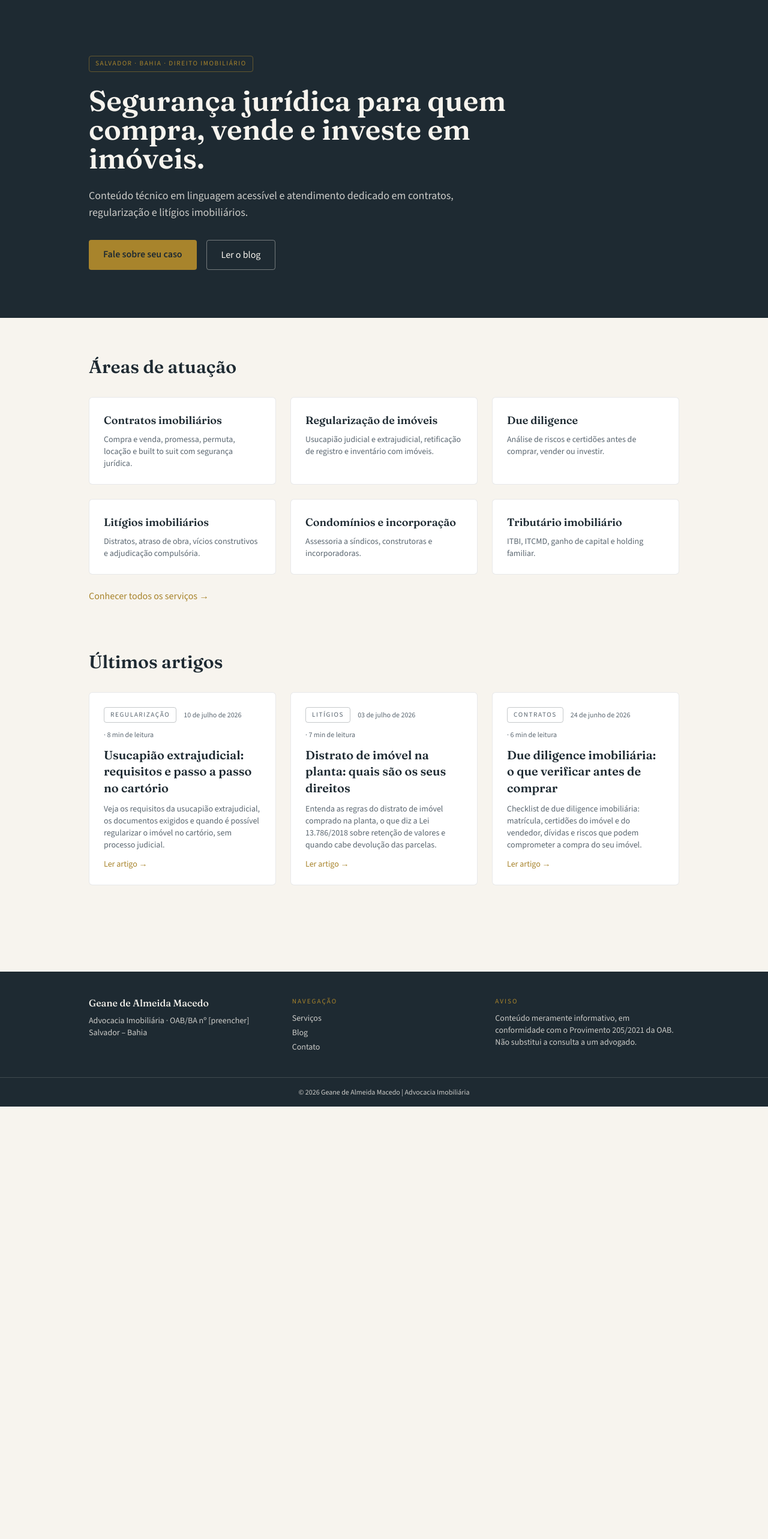
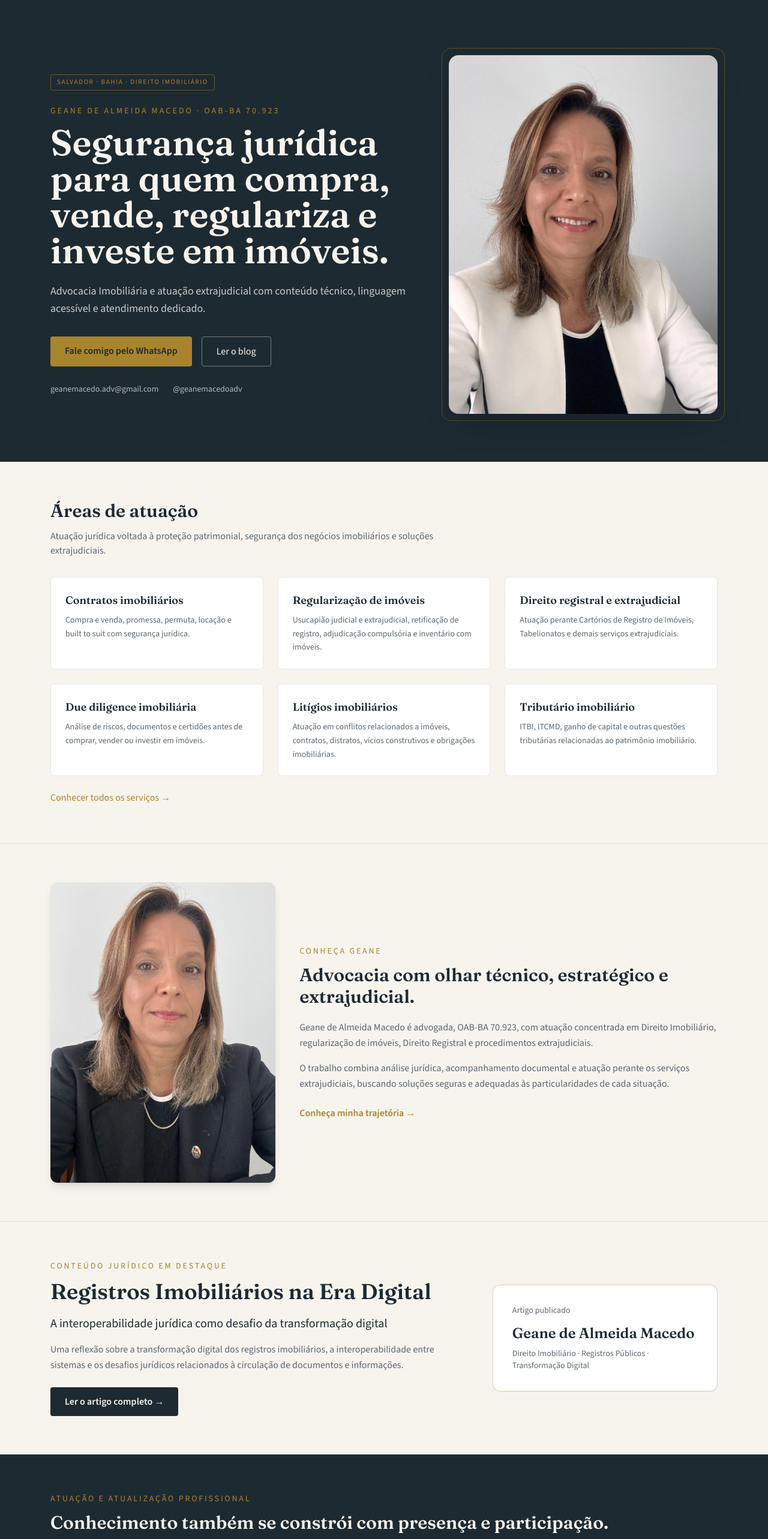
Before and after one commit to geanemacedoadv-design/blog, a Next.js app: page / in a window 1280 px wide. Shown: the part 60-2626 px from the top of the page at 60% size. Before the commit the page ends 1905 px from the top, so only its background shows below. Built offline with nearby package versions, Linux system fonts and the light colour scheme.

Commit message:
Update page.tsx

```diff
--- a/app/page.tsx
+++ b/app/page.tsx
@@ -4,57 +4,347 @@
 
 const areas = [
   ['Contratos imobiliários', 'Compra e venda, promessa, permuta, locação e built to suit com segurança jurídica.'],
-  ['Regularização de imóveis', 'Usucapião judicial e extrajudicial, retificação de registro e inventário com imóveis.'],
-  ['Due diligence', 'Análise de riscos e certidões antes de comprar, vender ou investir.'],
-  ['Litígios imobiliários', 'Distratos, atraso de obra, vícios construtivos e adjudicação compulsória.'],
-  ['Condomínios e incorporação', 'Assessoria a síndicos, construtoras e incorporadoras.'],
-  ['Tributário imobiliário', 'ITBI, ITCMD, ganho de capital e holding familiar.']
+  ['Regularização de imóveis', 'Usucapião judicial e extrajudicial, retificação de registro, adjudicação compulsória e inventário com imóveis.'],
+  ['Direito registral e extrajudicial', 'Atuação perante Cartórios de Registro de Imóveis, Tabelionatos e demais serviços extrajudiciais.'],
+  ['Due diligence imobiliária', 'Análise de riscos, documentos e certidões antes de comprar, vender ou investir em imóveis.'],
+  ['Litígios imobiliários', 'Atuação em conflitos relacionados a imóveis, contratos, distratos, vícios construtivos e obrigações imobiliárias.'],
+  ['Tributário imobiliário', 'ITBI, ITCMD, ganho de capital e outras questões tributárias relacionadas ao patrimônio imobiliário.']
 ];
 
 export default function Home() {
   const posts = getAllPosts().slice(0, 3);
+
   return (
     <>
+      {/* HERO */}
       <section className="bg-tinta text-pergaminho">
-        <div className="mx-auto max-w-5xl px-5 py-20">
-          <p className="selo !text-latao !border-latao/50 mb-6">Salvador · Bahia · Direito Imobiliário</p>
-          <h1 className="font-display text-4xl md:text-5xl font-semibold leading-tight max-w-3xl">
-            Segurança jurídica para quem compra, vende e investe em imóveis.
-          </h1>
-          <p className="mt-6 max-w-2xl text-pergaminho/80 text-lg">
-            Conteúdo técnico em linguagem acessível e atendimento dedicado em contratos,
-            regularização e litígios imobiliários.
-          </p>
-          <div className="mt-8 flex gap-4">
-            <Link href="/contato/" className="bg-latao text-tinta font-semibold px-6 py-3 rounded hover:bg-latao/90">
-              Fale sobre seu caso
-            </Link>
-            <Link href="/blog/" className="border border-pergaminho/40 px-6 py-3 rounded hover:border-latao hover:text-latao">
-              Ler o blog
-            </Link>
+        <div className="mx-auto max-w-6xl px-5 py-16 md:py-20">
+          <div className="grid items-center gap-12 md:grid-cols-[1.15fr_0.85fr]">
+
+            <div>
+              <p className="selo !text-latao !border-latao/50 mb-6">
+                Salvador · Bahia · Direito Imobiliário
+              </p>
+
+              <p className="mb-3 text-sm uppercase tracking-[0.22em] text-latao">
+                Geane de Almeida Macedo · OAB-BA 70.923
+              </p>
+
+              <h1 className="font-display text-4xl md:text-5xl lg:text-6xl font-semibold leading-tight">
+                Segurança jurídica para quem compra, vende, regulariza e investe em imóveis.
+              </h1>
+
+              <p className="mt-6 max-w-2xl text-pergaminho/80 text-lg leading-relaxed">
+                Advocacia Imobiliária e atuação extrajudicial com conteúdo técnico,
+                linguagem acessível e atendimento dedicado.
+              </p>
+
+              <div className="mt-8 flex flex-wrap gap-4">
+                <a
+                  href="https://wa.me/5571996396622"
+                  target="_blank"
+                  rel="noopener noreferrer"
+                  className="bg-latao text-tinta font-semibold px-6 py-3 rounded hover:bg-latao/90"
+                >
+                  Fale comigo pelo WhatsApp
+                </a>
+
+                <Link
+                  href="/blog/"
+                  className="border border-pergaminho/40 px-6 py-3 rounded hover:border-latao hover:text-latao"
+                >
+                  Ler o blog
+                </Link>
+              </div>
+
+              <div className="mt-7 flex flex-wrap gap-x-6 gap-y-2 text-sm text-pergaminho/70">
+                <a
+                  href="mailto:geanemacedo.adv@gmail.com"
+                  className="hover:text-latao"
+                >
+                  geanemacedo.adv@gmail.com
+                </a>
+
+                <a
+                  href="https://www.instagram.com/geanemacedoadv/"
+                  target="_blank"
+                  rel="noopener noreferrer"
+                  className="hover:text-latao"
+                >
+                  @geanemacedoadv
+                </a>
+              </div>
+            </div>
+
+            <div className="flex justify-center md:justify-end">
+              <div className="relative max-w-md">
+                <div className="absolute -inset-3 rounded-2xl border border-latao/40"></div>
+
+                <img
+                  src="/GEANE%20PERFIL.jpeg"
+                  alt="Geane de Almeida Macedo, advogada"
+                  className="relative w-full rounded-2xl object-cover shadow-2xl"
+                />
+              </div>
+            </div>
+
           </div>
         </div>
       </section>
 
-      <section className="mx-auto max-w-5xl px-5 py-16">
-        <h2 className="font-display text-3xl font-semibold mb-8">Áreas de atuação</h2>
+      {/* ÁREAS DE ATUAÇÃO */}
+      <section className="mx-auto max-w-6xl px-5 py-16">
+        <h2 className="font-display text-3xl font-semibold mb-3">
+          Áreas de atuação
+        </h2>
+
+        <p className="max-w-2xl text-grafite mb-8">
+          Atuação jurídica voltada à proteção patrimonial, segurança dos negócios
+          imobiliários e soluções extrajudiciais.
+        </p>
+
         <div className="grid gap-6 md:grid-cols-3">
           {areas.map(([t, d]) => (
-            <div key={t} className="bg-white border border-tinta/10 rounded-md p-6">
-              <h3 className="font-display text-lg font-semibold mb-2">{t}</h3>
-              <p className="text-sm text-grafite">{d}</p>
+            <div
+              key={t}
+              className="bg-white border border-tinta/10 rounded-md p-6 hover:border-latao/60 transition"
+            >
+              <h3 className="font-display text-lg font-semibold mb-2">
+                {t}
+              </h3>
+
+              <p className="text-sm text-grafite leading-relaxed">
+                {d}
+              </p>
             </div>
           ))}
         </div>
-        <Link href="/servicos/" className="inline-block mt-6 text-latao hover:text-argila">
+
+        <Link
+          href="/servicos/"
+          className="inline-block mt-6 text-latao hover:text-argila"
+        >
           Conhecer todos os serviços →
         </Link>
       </section>
 
-      <section className="mx-auto max-w-5xl px-5 py-4 pb-16">
-        <h2 className="font-display text-3xl font-semibold mb-8">Últimos artigos</h2>
+      {/* SOBRE GEANE */}
+      <section className="bg-pergaminho border-y border-tinta/10">
+        <div className="mx-auto max-w-6xl px-5 py-16">
+          <div className="grid items-center gap-10 md:grid-cols-[0.7fr_1.3fr]">
+
+            <div className="flex justify-center">
+              <img
+                src="/GEANE%20OAB.jpeg"
+                alt="Geane de Almeida Macedo, advogada"
+                className="w-full max-w-sm rounded-xl object-cover shadow-lg"
+              />
+            </div>
+
+            <div>
+              <p className="text-sm uppercase tracking-[0.2em] text-latao mb-3">
+                Conheça Geane
+              </p>
+
+              <h2 className="font-display text-3xl font-semibold mb-5">
+                Advocacia com olhar técnico, estratégico e extrajudicial.
+              </h2>
+
+              <p className="text-grafite leading-relaxed mb-4">
+                Geane de Almeida Macedo é advogada, OAB-BA 70.923, com atuação
+                concentrada em Direito Imobiliário, regularização de imóveis,
+                Direito Registral e procedimentos extrajudiciais.
+              </p>
+
+              <p className="text-grafite leading-relaxed mb-6">
+                O trabalho combina análise jurídica, acompanhamento documental
+                e atuação perante os serviços extrajudiciais, buscando soluções
+                seguras e adequadas às particularidades de cada situação.
+              </p>
+
+              <Link
+                href="/sobre/"
+                className="text-latao font-semibold hover:text-argila"
+              >
+                Conheça minha trajetória →
+              </Link>
+            </div>
+
+          </div>
+        </div>
+      </section>
+
+      {/* ARTIGO EM DESTAQUE */}
+      <section className="mx-auto max-w-6xl px-5 py-16">
+        <div className="grid gap-10 md:grid-cols-[1.3fr_0.7fr] items-center">
+
+          <div>
+            <p className="text-sm uppercase tracking-[0.2em] text-latao mb-3">
+              Conteúdo jurídico em destaque
+            </p>
+
+            <h2 className="font-display text-3xl md:text-4xl font-semibold mb-5">
+              Registros Imobiliários na Era Digital
+            </h2>
+
+            <p className="text-xl font-medium text-tinta mb-4">
+              A interoperabilidade jurídica como desafio da transformação digital
+            </p>
+
+            <p className="text-grafite leading-relaxed mb-6">
+              Uma reflexão sobre a transformação digital dos registros
+              imobiliários, a interoperabilidade entre sistemas e os desafios
+              jurídicos relacionados à circulação de documentos e informações.
+            </p>
+
+            <a
+              href="https://juridicocerto.com/p/geane-de-almeida-ma/artigos/registros-imobiliarios-na-era-digital-a-interoperabilidade-juridica-como-desafio-da-transformacao-digital-7916"
+              target="_blank"
+              rel="noopener noreferrer"
+              className="inline-block bg-tinta text-pergaminho font-semibold px-6 py-3 rounded hover:bg-tinta/90"
+            >
+              Ler o artigo completo →
+            </a>
+          </div>
+
+          <div className="border border-latao/40 rounded-xl p-8 bg-white">
+            <p className="text-sm text-grafite mb-3">
+              Artigo publicado
+            </p>
+
+            <p className="font-display text-2xl font-semibold">
+              Geane de Almeida Macedo
+            </p>
+
+            <p className="mt-2 text-sm text-grafite">
+              Direito Imobiliário · Registros Públicos · Transformação Digital
+            </p>
+          </div>
+
+        </div>
+      </section>
+
+      {/* ATUAÇÃO E ATUALIZAÇÃO */}
+      <section className="bg-tinta text-pergaminho">
+        <div className="mx-auto max-w-6xl px-5 py-16">
+
+          <p className="text-sm uppercase tracking-[0.2em] text-latao mb-3">
+            Atuação e atualização profissional
+          </p>
+
+          <h2 className="font-display text-3xl font-semibold mb-8">
+            Conhecimento também se constrói com presença e participação.
+          </h2>
+
+          <div className="grid gap-6 md:grid-cols-3">
+
+            <div>
+              <img
+                src="/Cong%20Ibradim%20Nordeste%20-%20Recife.jpg"
+                alt="Geane de Almeida Macedo no Congresso IBRADIM Nordeste"
+                className="w-full h-64 object-cover rounded-lg"
+              />
+              <p className="mt-3 text-sm text-pergaminho/80">
+                Congresso IBRADIM Nordeste
+              </p>
+            </div>
+
+            <div>
+              <img
+                src="/ibrADIM.jpg"
+                alt="Geane de Almeida Macedo em evento do IBRADIM"
+                className="w-full h-64 object-cover rounded-lg"
+              />
+              <p className="mt-3 text-sm text-pergaminho/80">
+                Atualização e Direito Imobiliário
+              </p>
+            </div>
+
+            <div>
+              <img
+                src="/TJ%20BA%20MULHERES.jpeg"
+                alt="Geane de Almeida Macedo em evento no Tribunal de Justiça da Bahia"
+                className="w-full h-64 object-cover rounded-lg"
+              />
+              <p className="mt-3 text-sm text-pergaminho/80">
+                Participação institucional
+              </p>
+            </div>
+
+          </div>
+        </div>
+      </section>
+
+      {/* ÚLTIMOS ARTIGOS */}
+      <section className="mx-auto max-w-6xl px-5 py-16">
+        <h2 className="font-display text-3xl font-semibold mb-8">
+          Últimos artigos
+        </h2>
+
         <div className="grid gap-6 md:grid-cols-3">
-          {posts.map(p => <PostCard key={p.slug} post={p} />)}
+          {posts.map(p => (
+            <PostCard key={p.slug} post={p} />
+          ))}
+        </div>
+
+        <Link
+          href="/blog/"
+          className="inline-block mt-6 text-latao hover:text-argila"
+        >
+          Ver todos os artigos →
+        </Link>
+      </section>
+
+      {/* CONTATO */}
+      <section className="bg-pergaminho border-t border-tinta/10">
+        <div className="mx-auto max-w-6xl px-5 py-14 text-center">
+
+          <p className="text-sm uppercase tracking-[0.2em] text-latao mb-3">
+            Entre em contato
+          </p>
+
+          <h2 className="font-display text-3xl font-semibold mb-4">
+            Vamos conversar sobre o seu caso?
+          </h2>
+
+          <p className="max-w-2xl mx-auto text-grafite mb-7">
+            Para informações sobre Direito Imobiliário, regularização de
+            imóveis e procedimentos extrajudiciais, entre em contato.
+          </p>
+
+          <div className="flex flex-wrap justify-center gap-4">
+
+            <a
+              href="https://wa.me/5571996396622"
+              target="_blank"
+              rel="noopener noreferrer"
+              className="bg-latao text-tinta font-semibold px-6 py-3 rounded hover:bg-latao/90"
+            >
+              WhatsApp — clique aqui
+            </a>
+
+            <a
+              href="mailto:geanemacedo.adv@gmail.com"
+              className="border border-tinta/30 px-6 py-3 rounded hover:border-latao hover:text-latao"
+            >
+              Enviar e-mail
+            </a>
+
+            <a
+              href="https://www.instagram.com/geanemacedoadv/"
+              target="_blank"
+              rel="noopener noreferrer"
+              className="border border-tinta/30 px-6 py-3 rounded hover:border-latao hover:text-latao"
+            >
+              Instagram
+            </a>
+
+          </div>
+
+          <p className="mt-8 text-sm text-grafite">
+            Geane de Almeida Macedo · OAB-BA 70.923 · Salvador, Bahia
+          </p>
+
         </div>
       </section>
     </>
```
